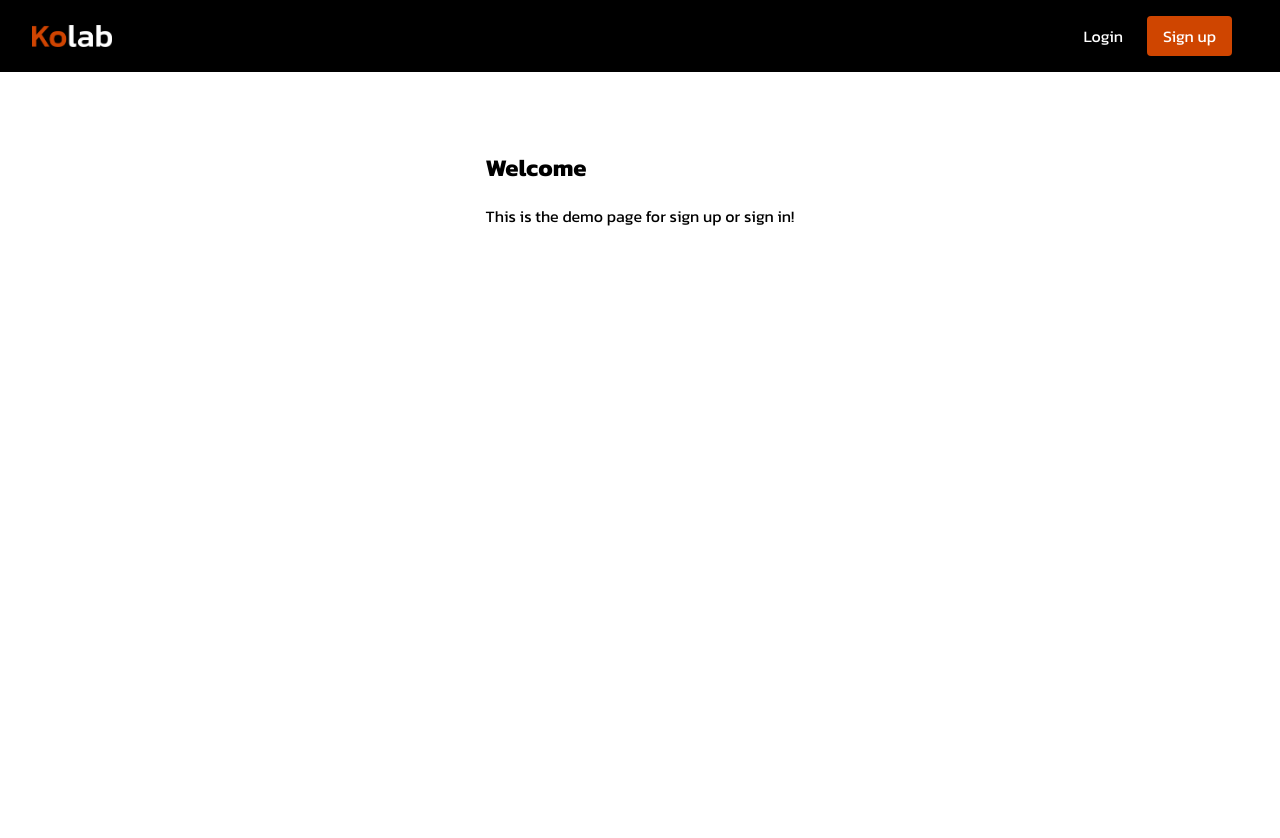
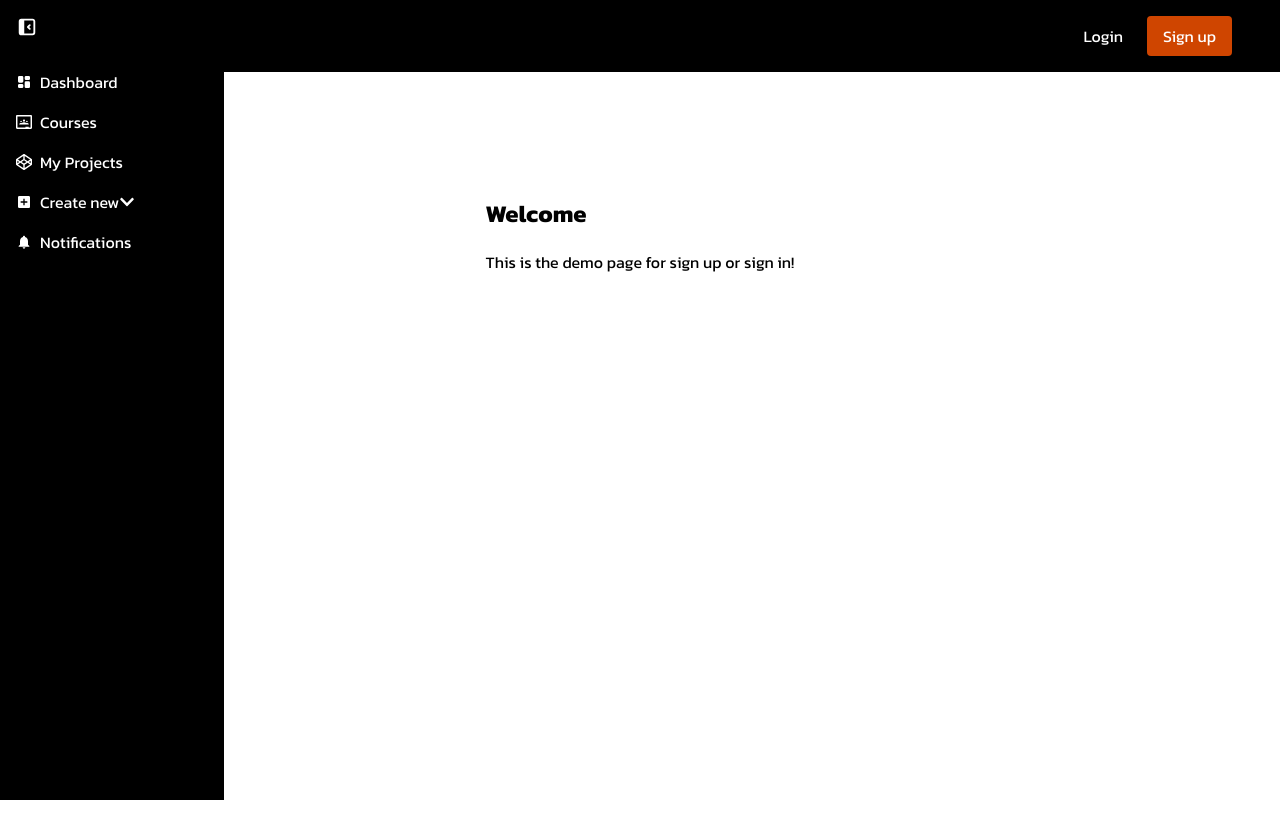
Before and after one commit to takitajwar17/Kolab-Dev-Classroom, a Next.js app in the folder client/: page / in a window 1280 px wide. Shown: the top 838 px of the page. Built offline with nearby package versions, Linux system fonts and the light colour scheme; no server answers.

Commit message:
Sidebar GUI added

```diff
--- /dev/null
+++ b/client/app/components/Sidebar.jsx
@@ -0,0 +1,109 @@
+"use client";
+import { useState } from "react";
+import Link from "next/link";
+import {
+  FaHome,
+  FaUser,
+  FaCog,
+  FaChevronDown,
+  FaCodepen,
+} from "react-icons/fa";
+import {
+  TbLayoutDashboardFilled,
+  TbLayoutSidebarLeftCollapseFilled,
+  TbLayoutSidebarLeftExpandFilled,
+} from "react-icons/tb";
+import { SiGoogleclassroom } from "react-icons/si";
+import { MdAddBox, MdNotifications } from "react-icons/md";
+
+const Sidebar = () => {
+  const [isOpen, setIsOpen] = useState(true);
+  const [isSubMenuOpen, setIsSubMenuOpen] = useState(false);
+
+  const toggleSidebar = () => {
+    setIsOpen(!isOpen);
+  };
+
+  const toggleSubMenu = () => {
+    setIsSubMenuOpen(!isSubMenuOpen);
+  };
+
+  return (
+    <div className="flex flex-row">
+      <div
+        className={`fixed top-0 left-0 h-full bg-black transition-transform ${
+          isOpen ? "translate-x-0" : "-translate-x-full"
+        } `}
+      >
+        <button onClick={toggleSidebar} className="p-4">
+          <TbLayoutSidebarLeftCollapseFilled color="white" fontSize="22px" />
+        </button>
+        <nav className="flex flex-col w-56 p-4 pr-12 space-y-4">
+          <Link
+            href="/"
+            className="flex items-center text-white hover:text-orange"
+          >
+            <TbLayoutDashboardFilled className="mr-2" />
+            Dashboard
+          </Link>
+          <Link
+            href="/"
+            className="flex items-center text-white hover:text-orange"
+          >
+            <SiGoogleclassroom className="mr-2" />
+            Courses
+          </Link>
+          <Link
+            href="/"
+            className="flex items-center text-white hover:text-orange"
+          >
+            <FaCodepen className="mr-2" />
+            My Projects
+          </Link>
+          <div>
+            <button
+              onClick={toggleSubMenu}
+              className="flex items-center text-white hover:text-orange"
+            >
+              <MdAddBox className="mr-2" />
+              Create new
+              <FaChevronDown
+                className={`ml-auto transition-transform ${
+                  isSubMenuOpen ? "rotate-180" : ""
+                }`}
+              />
+            </button>
+            {isSubMenuOpen && (
+              <div className="ml-4 mt-2 space-y-2 flex flex-col">
+                <Link href="/" className="text-gray-300 hover:text-orange">
+                  Course
+                </Link>
+                <Link href="/" className="text-gray-300 hover:text-orange">
+                  Project
+                </Link>
+              </div>
+            )}
+          </div>
+          <Link
+            href="/"
+            className="flex items-center text-white hover:text-orange"
+          >
+            <MdNotifications className="mr-2" />
+            Notifications
+          </Link>
+        </nav>
+      </div>
+      <div className={"mt-2 p-2 bg-black flex rounded-r-md"}>
+        <button
+          onClick={toggleSidebar}
+          onMouseOver={({ target }) => (target.style.color = "#cf4500")}
+          onMouseOut={({ target }) => (target.style.color = "white")}
+        >
+          <TbLayoutSidebarLeftExpandFilled color="#cf4500" fontSize="22px" />
+        </button>
+      </div>
+    </div>
+  );
+};
+
+export default Sidebar;
--- a/client/app/layout.jsx
+++ b/client/app/layout.jsx
@@ -3,6 +3,7 @@ import { Inter, Kanit } from "next/font/google";
 import { ClerkProvider } from "@clerk/nextjs";
 import { light } from "@clerk/themes";
 import Header from "./components/Header";
+import Sidebar from "./components/Sidebar";
 
 // const inter = Inter({ subsets: ["latin"] });
 const kanit = Kanit({
@@ -26,6 +27,7 @@ export default function RootLayout({ children }) {
       <html lang="en">
         <body className={kanit.className}>
           <Header />
+          <Sidebar />
           <main className="container mx-auto">
             <div className="flex items-start justify-center min-h-screen">
               <div className="mt-20">{children}</div>
```
